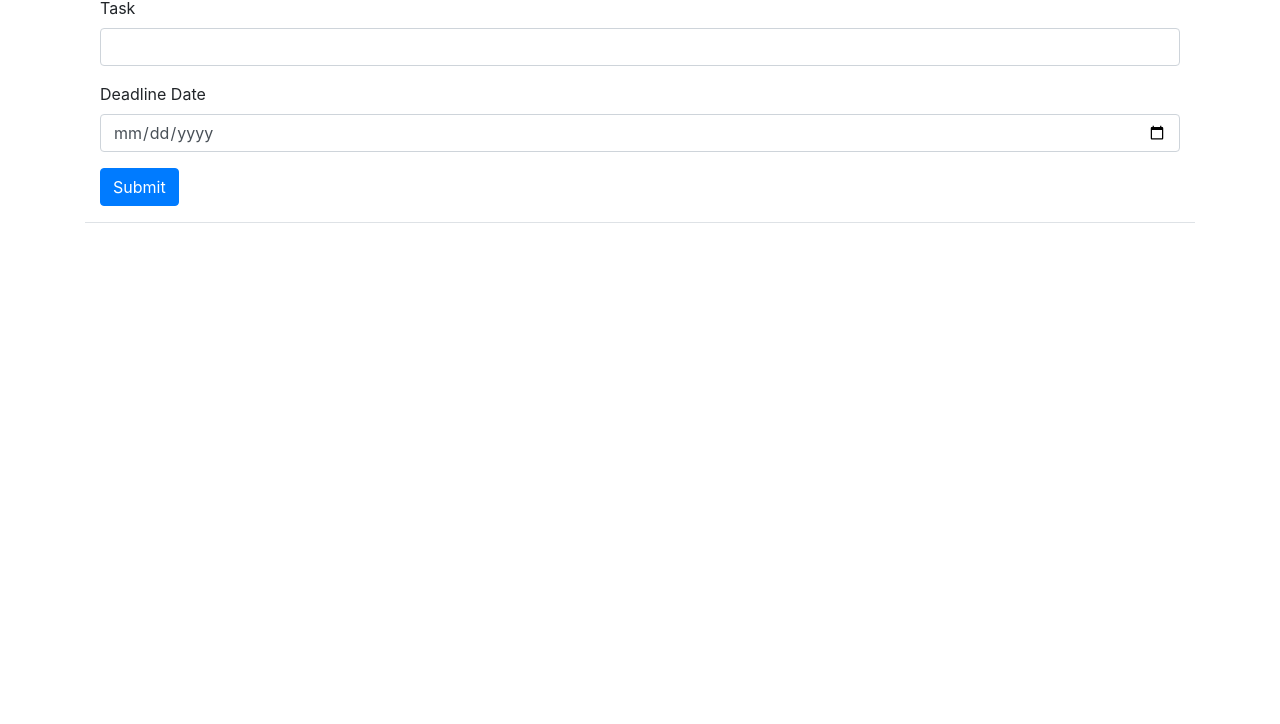
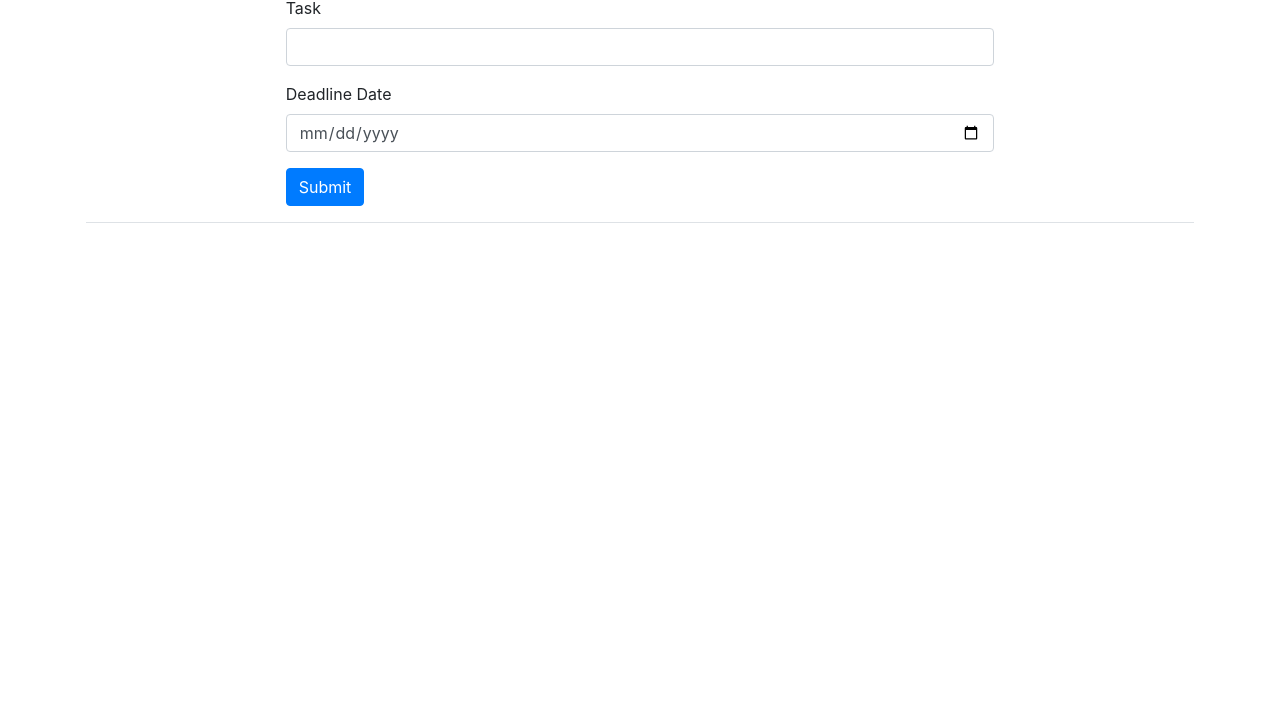
Before and after one commit to rshinoha/to-do-list, a plain HTML site: page index.html in a window 1280 px wide. Shown: the part 76-800 px from the top of the page. Drawn offline with nearby package versions, Linux system fonts and the light colour scheme.

Commit message:
finished all stretch goals except for header text font

```diff
--- a/assets/to-do-list.js
+++ b/assets/to-do-list.js
@@ -1,6 +1,7 @@
 // All DOMs
 const submit_button = document.querySelector('#submit');
 const all_tasks = document.querySelector('#all_tasks');
+const min_date = document.querySelector('#date_field');
 
 // Stores all tasks
 let tasks = [];
@@ -8,6 +9,27 @@ let tasks = [];
 // Isolates the date from the Date data type
 function extract_date(date){
     return new Date(date.getFullYear(), date.getMonth(), date.getDate());
+}
+
+// Returns Date object as string
+function date_string(date){
+    const mm = date.getMonth() + 1;
+    const dd = date.getDate();
+    let month_str;
+    let date_str;
+    if (mm < 10){
+        month_str = '0' + String(mm);
+    }
+    else {
+        month_str = String(mm);
+    }
+    if (dd < 10){
+        date_str = '0' + String(dd);
+    }
+    else {
+        date_str = String(dd);
+    }
+    return String(date.getFullYear()) + '-' + month_str + '-' + date_str;
 }
 
 // Calculates days left until due date
@@ -18,7 +40,7 @@ function calculate_days_left(start_date, end_date){
 
 // Creates HTML for alerts
 function task_html(){
-    const output = [];
+    let output = '';
     tasks.forEach(
         (task, taskNum) => {
             let color = "";
@@ -31,9 +53,7 @@ function task_html(){
             else {
                 color = "secondary";
             }
-            output.push(
-                `<div class="alert alert-${color} alert-dismissible fade show" role="alert" id="task${taskNum}"><p>${task.task_name}</p><button type="button" class="close" data-dismiss="alert" aria-label="Close"><span aria-hidden="true">&times;</span></button><p>${task.days_left} day(s)</p></div>`
-            );
+            output += `<div class="alert alert-${color} alert-dismissible fade show mr-3" role="alert" id="task${taskNum}"><p class="mr-5 my-0">${task.task_name}</p><button type="button" class="close" data-dismiss="alert" aria-label="Close"><span aria-hidden="true">&times;</span></button><p class="my-0">${task.days_left} day(s)</p></div>`;
         }
     );
     return output;
@@ -78,21 +98,21 @@ function remove_task(){
     tasks = incomplete_tasks;
 }
 
+const today = extract_date(new Date());
+let tomorrow = new Date();
+tomorrow.setDate(tomorrow.getDate() + 1);
+
+min_date.setAttribute("min", date_string(tomorrow));
+
 // Main function to populate task list
 function create_alerts(event){
     remove_task();
     const data = event.formData;
     const values = [...data.values()];
     const task_name = values[0];
-    const today = extract_date(new Date());
     const due_date = new Date(values[1]+'T00:00:00');
     const days_left = calculate_days_left(today, due_date);
-    if(days_left > 0){
-        get_task(task_name, days_left);
-    }
-    // Think of error messages to post if invalid date is used
-
-    // Sorts tasks by days remaining
+    get_task(task_name, days_left);
     tasks = tasks.sort((a, b) => (a.days_left > b.days_left) ? 1 : -1);
     all_tasks.innerHTML = task_html(tasks);
 }
--- a/index.html
+++ b/index.html
@@ -7,22 +7,22 @@
         <link rel="stylesheet" href="https://stackpath.bootstrapcdn.com/bootstrap/4.5.0/css/bootstrap.min.css" integrity="sha384-9aIt2nRpC12Uk9gS9baDl411NQApFmC26EwAOH8WgZl5MYYxFfc+NcPb1dKGj7Sk" crossorigin="anonymous">
         <link rel="stylesheet" href="assets/style.css">
     </head>
-    <body class="container">
-        <div class="container border-bottom py-3">
-            <h1 class="text-center">Todo List</h1>
-            <form>
+    <body class="container px-2 mx-auto">
+        <div class="row justify-content-center mx-2 border-bottom py-3">
+            <h1 class="text-center col-8">Todo List</h1>
+            <form class="col-8">
                 <div class="form-group">
                     <label for="task">Task</label>
-                    <input type="text" class="form-control" name="task_name">
+                    <input type="text" class="form-control" name="task_name" required>
                 </div>
                 <div class="form-group">
                     <label for="days">Deadline Date</label>
-                    <input type="date" class="form-control" name="due_date">
+                    <input type="date" class="form-control" name="due_date" id="date_field" min="2020-05-01" required>
                 </div>
                 <button class="btn btn-primary" id="submit">Submit</button>
             </form>
         </div>
-        <div class="container row py-3" role="alert" id="all_tasks"></div>
+        <div class="row mx-1 mt-3" role="alert" id="all_tasks"></div>
         <script src="https://code.jquery.com/jquery-3.5.1.slim.min.js" integrity="sha384-DfXdz2htPH0lsSSs5nCTpuj/zy4C+OGpamoFVy38MVBnE+IbbVYUew+OrCXaRkfj" crossorigin="anonymous"></script>
         <script src="https://cdn.jsdelivr.net/npm/popper.js@1.16.0/dist/umd/popper.min.js" integrity="sha384-Q6E9RHvbIyZFJoft+2mJbHaEWldlvI9IOYy5n3zV9zzTtmI3UksdQRVvoxMfooAo" crossorigin="anonymous"></script>
         <script src="https://stackpath.bootstrapcdn.com/bootstrap/4.5.0/js/bootstrap.min.js" integrity="sha384-OgVRvuATP1z7JjHLkuOU7Xw704+h835Lr+6QL9UvYjZE3Ipu6Tp75j7Bh/kR0JKI" crossorigin="anonymous"></script>
```
